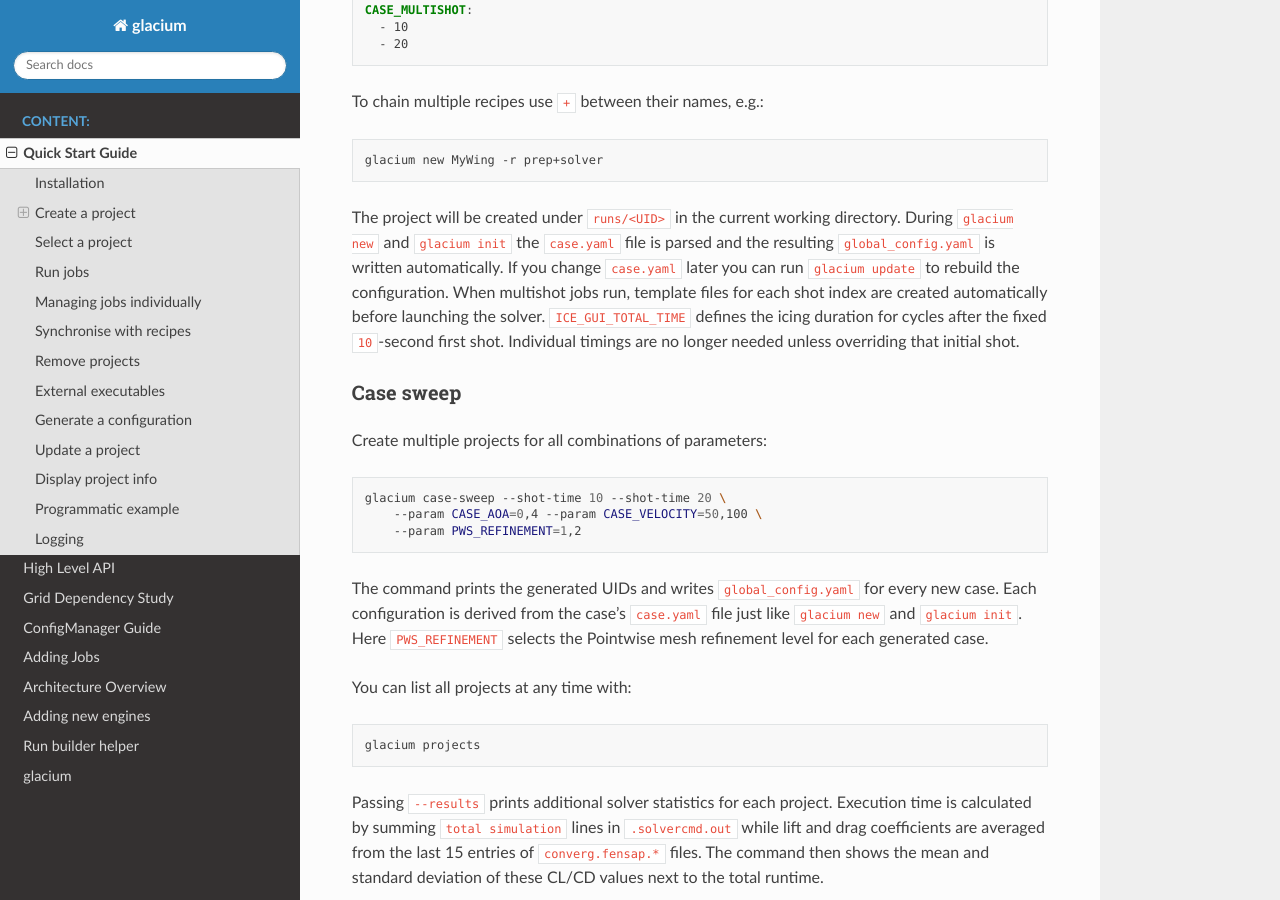
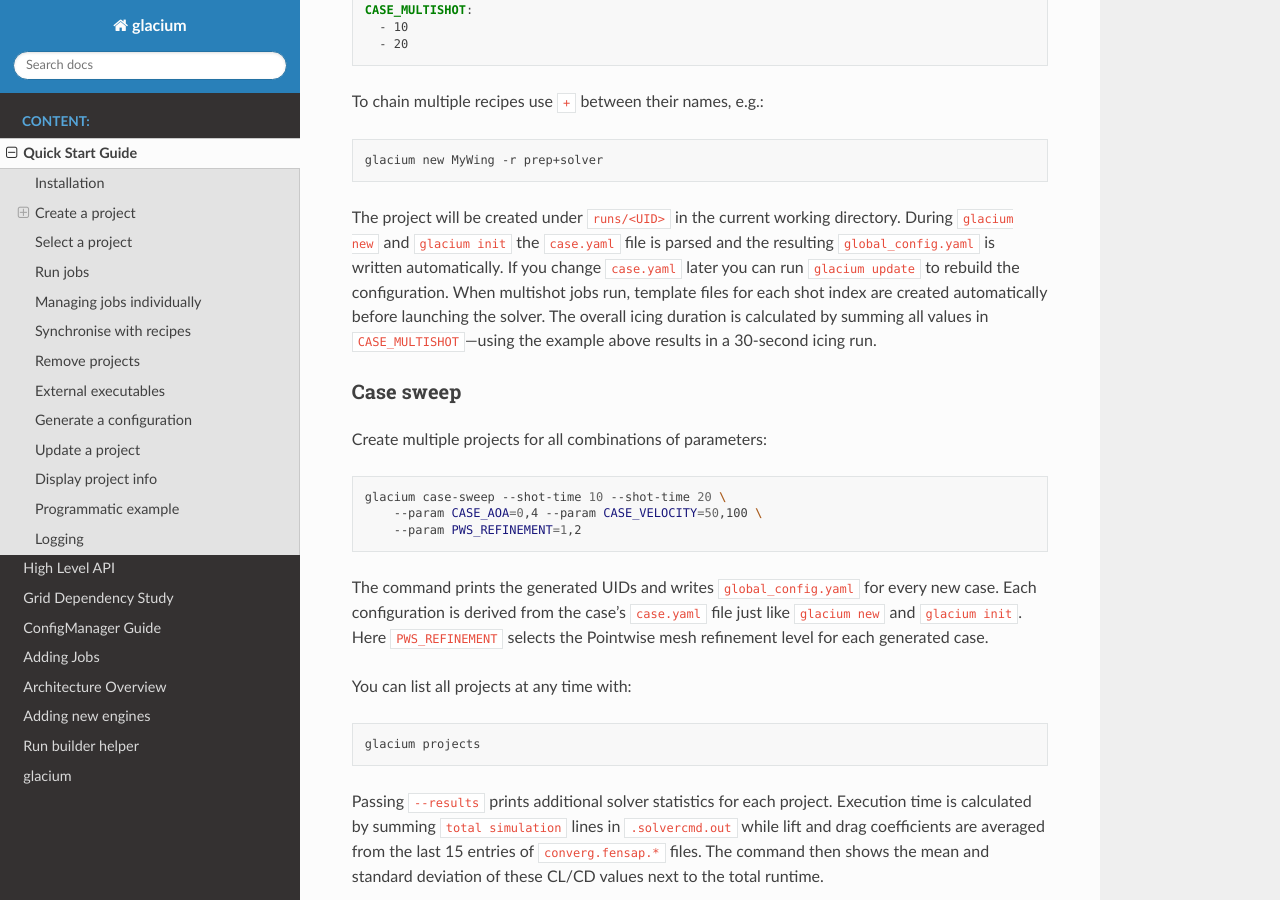
Before and after one commit to fledit-sh/glacium-repo, a Sphinx documentation site: the page built from docs/quick_start.rst, in a window 1280 px wide and 900 px high, scrolled down 782 px. Built offline with Sphinx 7.4.7 and the Read the Docs theme 3.1.0, drawn with Linux system fonts in a browser that asks for light colours.

Commit message:
docs: clarify icing duration

```diff
--- a/docs/quick_start.rst
+++ b/docs/quick_start.rst
@@ -48,9 +48,9 @@ and ``glacium init`` the ``case.yaml`` file is parsed and the resulting
 ``global_config.yaml`` is written automatically.  If you change
 ``case.yaml`` later you can run ``glacium update`` to rebuild the
 configuration. When multishot jobs run, template files for each shot index are
-created automatically before launching the solver. ``ICE_GUI_TOTAL_TIME``
-defines the icing duration for cycles after the fixed ``10``‑second first shot.
-Individual timings are no longer needed unless overriding that initial shot.
+created automatically before launching the solver. The overall icing duration
+is calculated by summing all values in ``CASE_MULTISHOT``—using the example
+above results in a 30‑second icing run.
 
 Case sweep
 ~~~~~~~~~~
```
